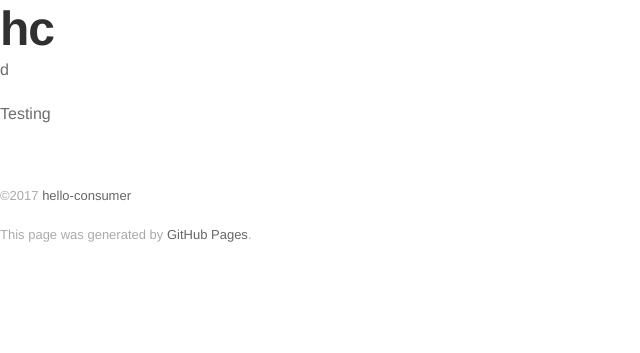
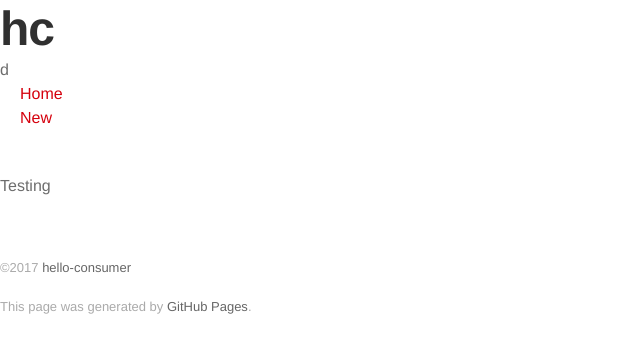
Before and after one commit to hello-consumer/hello-consumer.github.io, a Jekyll site: the page built from index.md, in a window 1280 px wide. Shown: the top 353 px of the page, without its empty margins (0-640 px from the left). Built offline with Jekyll 4.4.1, drawn with Linux system fonts in a browser that asks for light colours; some web fonts are replaced; our own code applies the rules of GitHub Pages for plain Markdown files.

Commit message:
Back to pages

```diff
--- a/_layouts/default.html
+++ b/_layouts/default.html
@@ -21,7 +21,7 @@
             <a href="{{ site.baseurl }}/">{{ site.title }}</a>
         </li>
     {% endif %}
-        {% for p in site.html_files | sort:order %}
+        {% for p in site.pages | sort:order %}
             <li class="{% if page.url contains p.url %}active{% endif %}">
                 <a href="{{ site.baseurl }}{{ p.url }}">{{ p.title }}</a>
             </li>
```
